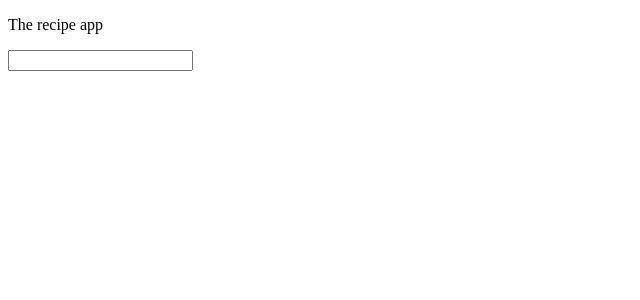
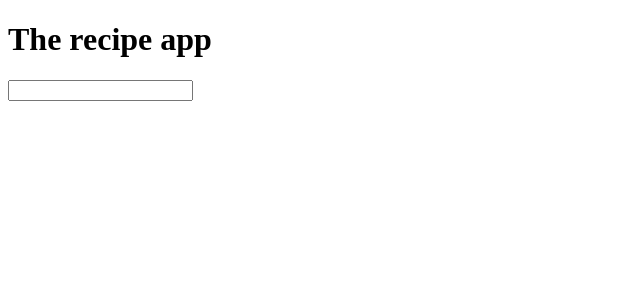
Before and after one commit to DecentraMindsCoin/the-recipe-app, a Next.js app: page / in a window 1280 px wide. Shown: the top 300 px of the page, without its empty margins (0-640 px from the left). Built offline with nearby package versions, Linux system fonts and the light colour scheme.

Commit message:
add api url

```diff
--- a/next.config.js
+++ b/next.config.js
@@ -1,7 +1,9 @@
 /** @type {import('next').NextConfig} */
+require("dotenv").config();
+
 const nextConfig = {
   reactStrictMode: true,
   swcMinify: true,
-}
+};
 
-module.exports = nextConfig
+module.exports = nextConfig;
--- a/package.json
+++ b/package.json
@@ -9,6 +9,8 @@
     "lint": "next lint"
   },
   "dependencies": {
+    "axios": "^0.27.2",
+    "dotenv": "^16.0.1",
     "next": "12.2.4",
     "react": "18.2.0",
     "react-dom": "18.2.0"
--- a/pages/index.js
+++ b/pages/index.js
@@ -1,16 +1,22 @@
 import { useState } from "react";
-
+import Axios from "axios"
 
 export default function Home() {
 
-  const url = ' https://api.edamam.com/api/recipes/v2';
+
 
   const [recipes, setRecipes] = useState();
   const [query, setQuery] = useState();
 
+  const url = `https://api.edamam.com/search?q=chicken&=app_id=${process.env.YOUR_APP_ID}&app_key=${process.env.YOUR_APP_KEY}`;
+  async function getRecipes() {
+    var result = await Axios.get(url);
+    console.log(result.data)
+  }
+
   return (
     <div>
-      <p>The recipe app</p>
+      <h1 onClick={getRecipes}>The recipe app</h1>
       <input type="text" />
     </div>
   );
```
Also changed, not shown: 2 other files (tests, documents, lock files or other folders).
